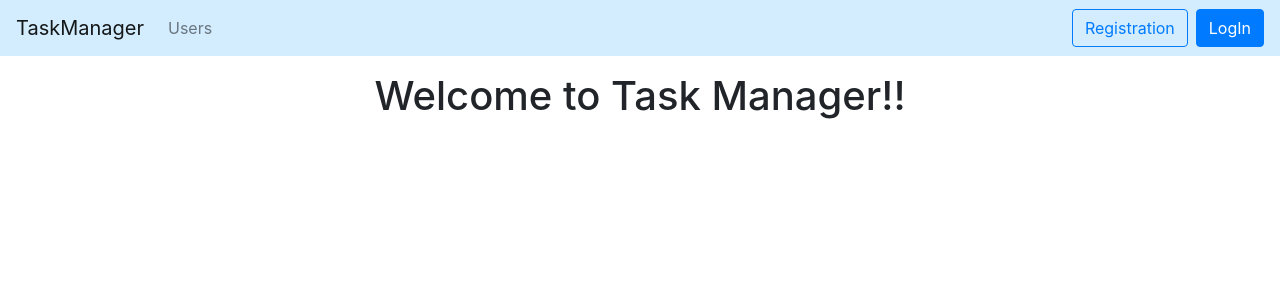
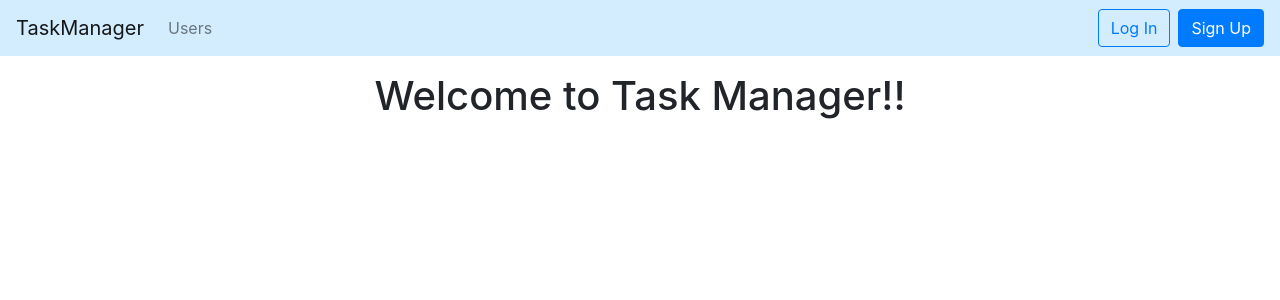
Before and after one commit to emp7yhead/django-task-manager, a Django app: page / in a window 1280 px wide. Shown: the top 300 px of the page. Run offline with Django 4.2, Linux system fonts and the light colour scheme; some libraries are stand-ins or nearby versions.

Commit message:
Update: navbar

```diff
--- a/task_manager/templates/components/navbar.html
+++ b/task_manager/templates/components/navbar.html
@@ -10,8 +10,8 @@
       <a href="#" class="nav-link" >{% translate 'Users' %}</a>
     </div>
     <div class="navbar-nav">
-      <a href="#" class="btn btn-outline-primary mr-2">{% translate 'Registration' %}</a>
-      <a href="#" class="btn btn-primary">{% translate 'LogIn' %}</a>
+      <a href="#" class="btn btn-outline-primary mr-2">{% translate 'Log In' %}</a>
+      <a href="#" class="btn btn-primary">{% translate 'Sign Up' %}</a>
     </div>
   </div>
 </nav>
```
